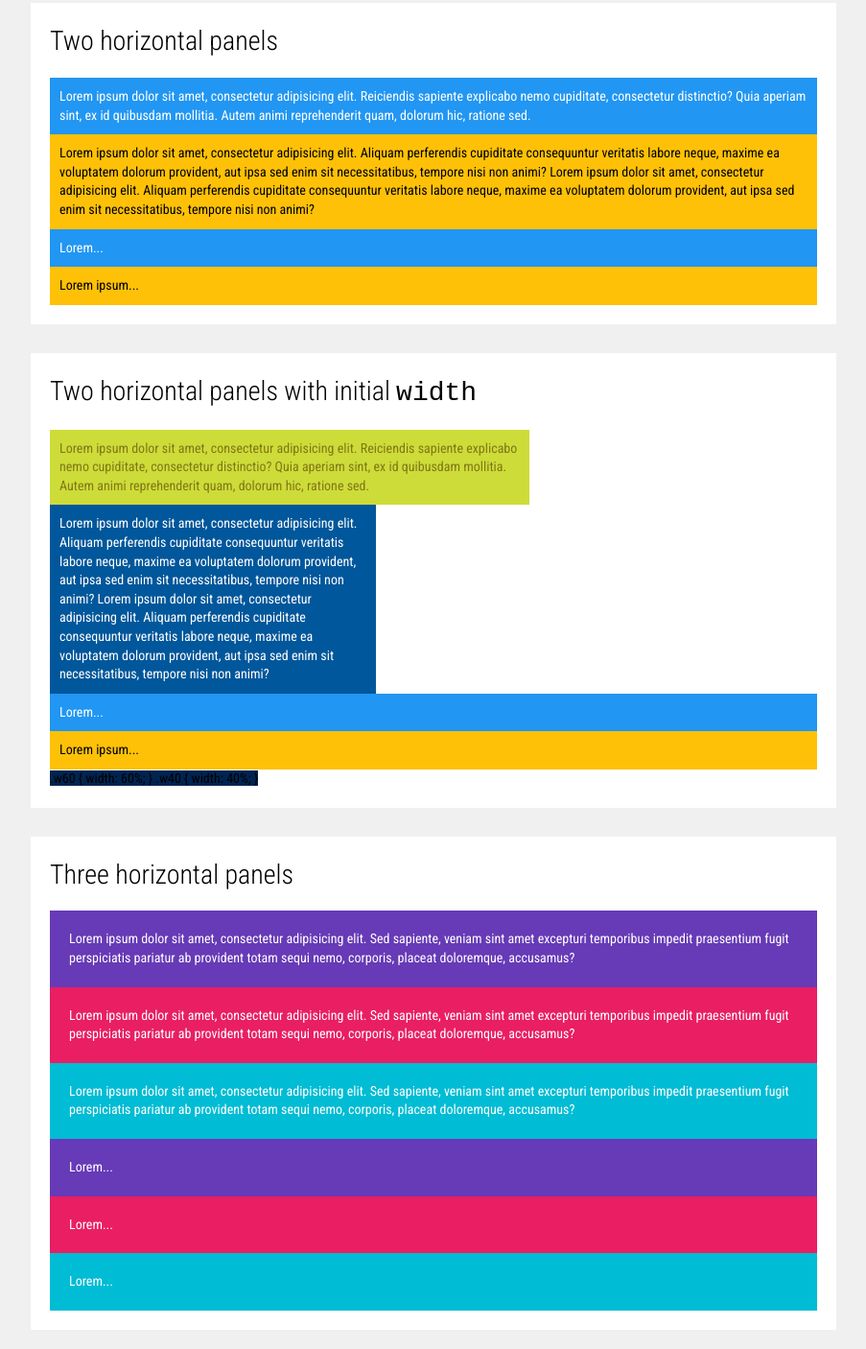
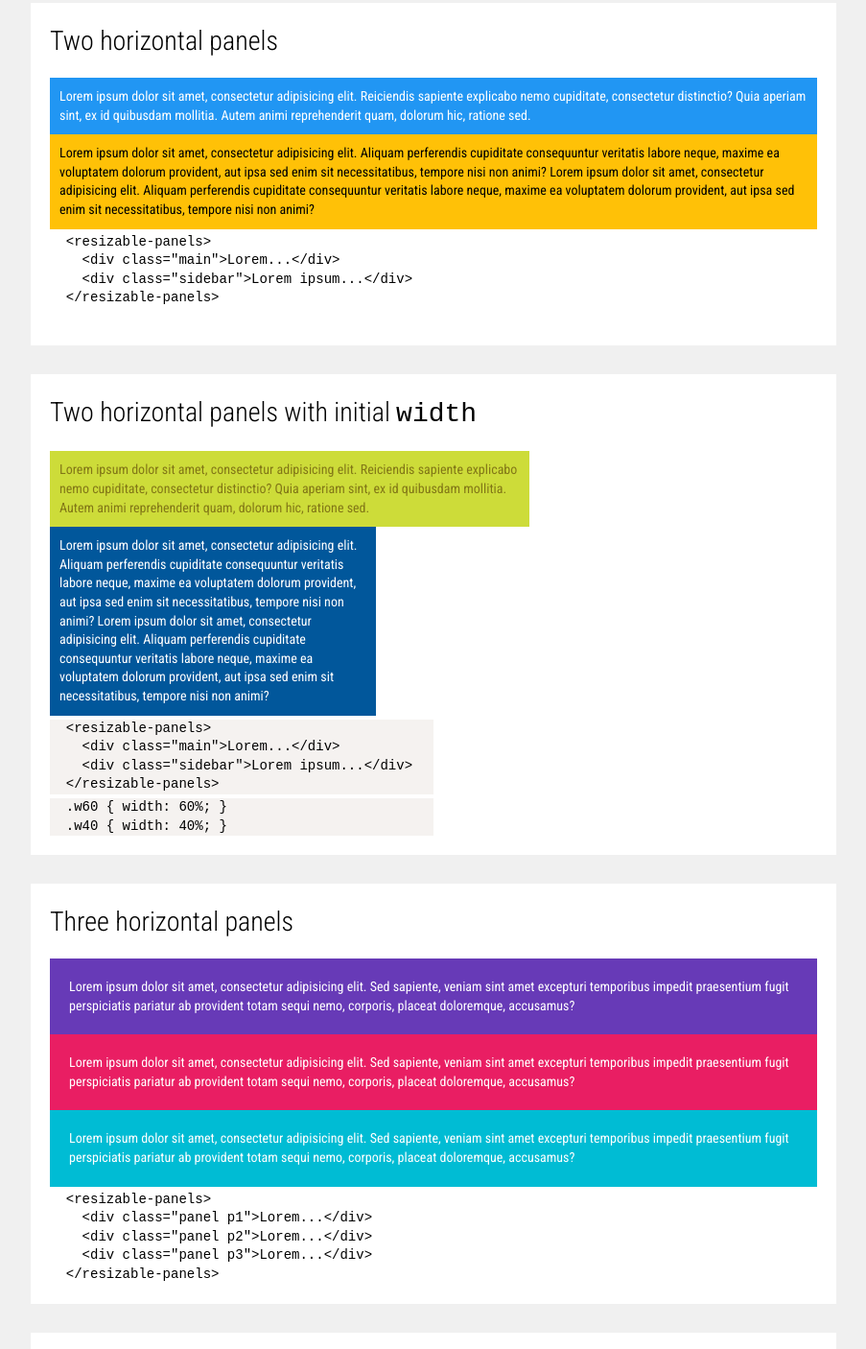
Before and after one commit to kcmr/resizable-panels, a website: page demo/index.html in a window 1280 px wide. Shown: the part 27-1433 px from the top of the page at 96% size, without its empty margins (188-1091 px from the left). Drawn offline with Linux system fonts and the light colour scheme.

Commit message:
fix(demo): syntax-highlight broken in Firefox & Safari

```diff
--- a/bower.json
+++ b/bower.json
@@ -25,8 +25,7 @@
   "devDependencies": {
     "iron-component-page": "PolymerElements/iron-component-page#^1.0.0",
     "web-component-tester": "^4.0.0",
-    "iron-test-helpers": "PolymerElements/iron-test-helpers#^2.0.0",
-    "syntax-highlight": "1000ch/syntax-highlight#^1.0.0"
+    "iron-test-helpers": "PolymerElements/iron-test-helpers#^2.0.0"
   },
   "resolutions": {
     "webcomponentsjs": "^0.7.20"
--- a/demo/index.html
+++ b/demo/index.html
@@ -7,7 +7,7 @@
     <script>window.Polymer = { dom: 'shadow', lazyRegister: true, useNativeCSSProperties: true };</script>
     <script src="../../webcomponentsjs/webcomponents-lite.min.js"></script>
     <link rel="import" href="../resizable-panels.html">
-    <link rel="import" href="../../syntax-highlight/syntax-highlight.html">
+    <link rel='import' href='https://cdn.rawgit.com/ChristianKohler/PrismComponents/master/dist/prism-components.html'>
     <link href="https://fonts.googleapis.com/css?family=Roboto+Condensed:300,400|Roboto+Mono" rel="stylesheet">
     <style>
       body {
@@ -60,14 +60,18 @@
         height: 120px;
       }
 
-      resizable-panels syntax-highlight {
+      pre { margin: 4px 0 0; }
+      .demo pre /deep/ pre { margin: 0; }
+      resizable-panels pre {
         width: 50%;
-        background-color: #002451;
+        background-color: #f5f2f0;
       }
 
-      syntax-highlight { margin-top: 4px; }
-      syntax-highlight /deep/ pre { margin: 0; }
-      syntax-highlight /deep/ code { font-family: 'Roboto Mono', monaco, consolas, monospace; }
+      .code {
+        width: 100%;
+        overflow: hidden;
+      }
+
     </style>
   </head>
   <body unresolved>
@@ -80,13 +84,12 @@
           Lorem ipsum dolor sit amet, consectetur adipisicing elit. Aliquam perferendis cupiditate consequuntur veritatis labore neque, maxime ea voluptatem dolorum provident, aut ipsa sed enim sit necessitatibus, tempore nisi non animi?
         </div>
       </resizable-panels>
-<syntax-highlight lang="html" theme="tomorrow-night-blue">
-  <resizable-panels>
-    <div class="main">Lorem...</div>
-    <div class="sidebar">Lorem ipsum...</div>
-  </resizable-panels>
-
-</syntax-highlight>
+  <pre is="lang-markup">
+  &lt;resizable-panels&gt;
+    &lt;div class=&quot;main&quot;&gt;Lorem...&lt;/div&gt;
+    &lt;div class=&quot;sidebar&quot;&gt;Lorem ipsum...&lt;/div&gt;
+  &lt;/resizable-panels&gt;
+  </pre>
     </div>
 
     <div class="demo">
@@ -98,19 +101,17 @@
           Lorem ipsum dolor sit amet, consectetur adipisicing elit. Aliquam perferendis cupiditate consequuntur veritatis labore neque, maxime ea voluptatem dolorum provident, aut ipsa sed enim sit necessitatibus, tempore nisi non animi?
         </div>
       </resizable-panels>
-      <resizable-panels>
-<syntax-highlight lang="html" theme="tomorrow-night-blue">
-  <resizable-panels>
-    <div class="main">Lorem...</div>
-    <div class="sidebar">Lorem ipsum...</div>
-  </resizable-panels>
-
-</syntax-highlight>
-<syntax-highlight lang="css" theme="tomorrow-night-blue">
+      <resizable-panels class="code">
+<pre is="lang-markup">
+  &lt;resizable-panels&gt;
+    &lt;div class=&quot;main&quot;&gt;Lorem...&lt;/div&gt;
+    &lt;div class=&quot;sidebar&quot;&gt;Lorem ipsum...&lt;/div&gt;
+  &lt;/resizable-panels&gt;
+</pre>
+<pre is="lang-css">
   .w60 { width: 60%; }
   .w40 { width: 40%; }
-
-</syntax-highlight>
+</pre>
       </resizable-panels>
     </div>
 
@@ -121,14 +122,13 @@
         <div class="panel p2">Lorem ipsum dolor sit amet, consectetur adipisicing elit. Sed sapiente, veniam sint amet excepturi temporibus impedit praesentium fugit perspiciatis pariatur ab provident totam sequi nemo, corporis, placeat doloremque, accusamus?</div>
         <div class="panel p3">Lorem ipsum dolor sit amet, consectetur adipisicing elit. Sed sapiente, veniam sint amet excepturi temporibus impedit praesentium fugit perspiciatis pariatur ab provident totam sequi nemo, corporis, placeat doloremque, accusamus?</div>
       </resizable-panels>
-<syntax-highlight lang="html" theme="tomorrow-night-blue">
-  <resizable-panels>
-    <div class="panel p1">Lorem...</div>
-    <div class="panel p2">Lorem...</div>
-    <div class="panel p3">Lorem...</div>
-  </resizable-panels>
-
-</syntax-highlight>
+<pre is="lang-markup">
+  &lt;resizable-panels&gt;
+    &lt;div class=&quot;panel p1&quot;&gt;Lorem...&lt;/div&gt;
+    &lt;div class=&quot;panel p2&quot;&gt;Lorem...&lt;/div&gt;
+    &lt;div class=&quot;panel p3&quot;&gt;Lorem...&lt;/div&gt;
+  &lt;/resizable-panels&gt;
+</pre>
     </div>
 
     <div class="demo">
@@ -141,21 +141,19 @@
           <p>Lorem ipsum dolor sit amet, consectetur adipisicing elit. Molestias magnam magni modi illum, ab! Repellat ipsa, iure accusantium delectus numquam animi saepe, aut nemo, mollitia odio minus. Et, architecto ut!</p>
         </div>
       </resizable-panels>
-      <resizable-panels>
-<syntax-highlight lang="html" theme="tomorrow-night-blue">
-  <resizable-panels vertical>
-    <div class="panel p4">Lorem...</div>
-    <div class="panel p5">Lorem...</div>
-    <div class="panel p6">Lorem...</div>
-  </resizable-panels>
-
-</syntax-highlight>
-<syntax-highlight lang="css" theme="tomorrow-night-blue">
+      <resizable-panels class="code">
+<pre is="lang-markup">
+  &lt;resizable-panels vertical&gt;
+    &lt;div class=&quot;panel p4&quot;&gt;Lorem...&lt;/div&gt;
+    &lt;div class=&quot;panel p5&quot;&gt;Lorem...&lt;/div&gt;
+    &lt;div class=&quot;panel p6&quot;&gt;Lorem...&lt;/div&gt;
+  &lt;/resizable-panels&gt;
+</pre>
+<pre is="lang-css">
   resizable-panels[vertical] .panel {
     height: 120px;
   }
-
-</syntax-highlight>
+</pre>
       </resizable-panels>
     </div>
   </body>
```
